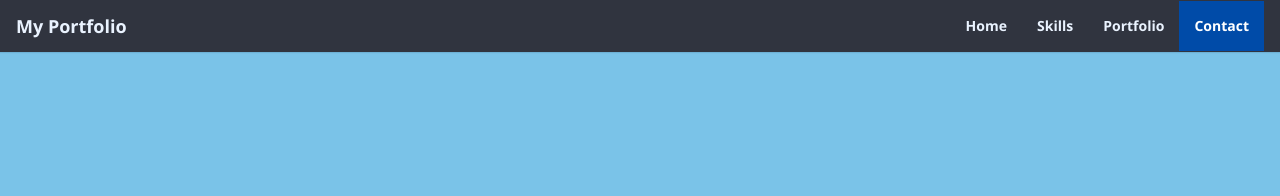
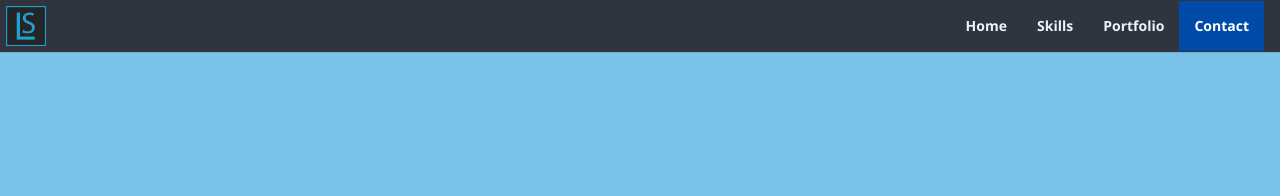
Before and after one commit to laseq/laseq.github.io, a Jekyll site: the page built from index.html, in a window 1280 px wide. Shown: the top 196 px of the page. Built offline with Jekyll 4.4.1, drawn with Linux system fonts in a browser that asks for light colours; nearby versions of some CDN libraries; some web fonts are replaced.

Commit message:
Added logo to the navbar

```diff
--- a/_includes/header.html
+++ b/_includes/header.html
@@ -18,7 +18,10 @@
             <span class="icon-bar"></span>
             <span class="icon-bar"></span>
           </button>
-          <a class="navbar-brand" href="#home">My Portfolio</a>
+          <!-- <a class="navbar-brand" href="#home">My Portfolio</a> -->
+          <a class="navbar-brand" href="#home">
+            <img src="./images/logo-1.png" alt="My Logo">
+          </a>
         </div>
         <div class="collapse navbar-collapse" id="myNavbar">
 
--- a/_sass/_education-section.scss
+++ b/_sass/_education-section.scss
@@ -25,10 +25,14 @@
           transition: all .2s ease-in-out;
 
           &:hover {
-            opacity: 0.8;
+            opacity: 0.9;
             transform: scale(1.1);
+            // -webkit-animation:spin 4s linear infinite;
+            // animation: spin 4s linear infinite;
           }
         }
+        // @-webkit-keyframes spin { 100% { -webkit-transform: rotate(360deg); } }
+        // @keyframes spin { 100% { -webkit-transform: rotate(360deg); transform:rotate(360deg); } }
       }
       .scroll-prompt {
         text-align: center;
--- a/_sass/_navbar.scss
+++ b/_sass/_navbar.scss
@@ -8,8 +8,15 @@ $dropDown       : false;
   border-color: $bgDefault;
   .navbar-brand {
     color: $colDefault;
+    padding: 5px;
     &:hover, &:focus {
-      color: $colHighlight; }}
+      color: $colHighlight;
+    }
+    img {
+      height: 100%;
+    }
+  }
+
   .navbar-text {
     color: $colDefault; }
   .navbar-nav {
```
Also changed, not shown: images/logo-1.png (added).
